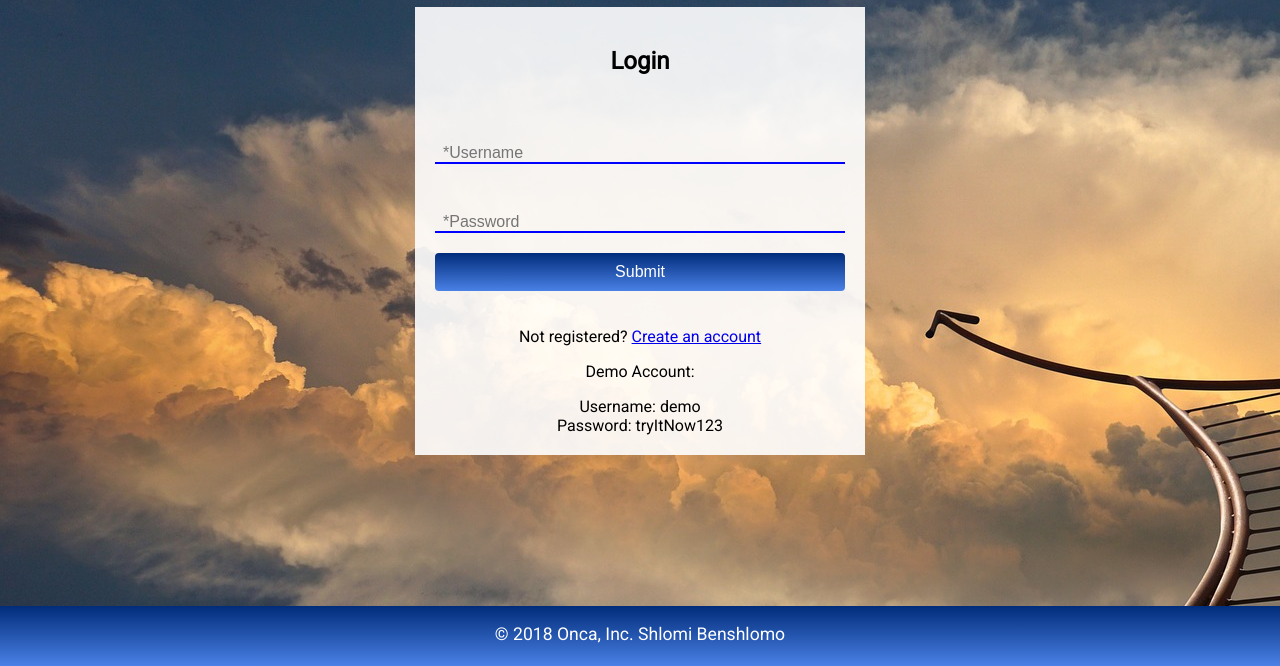
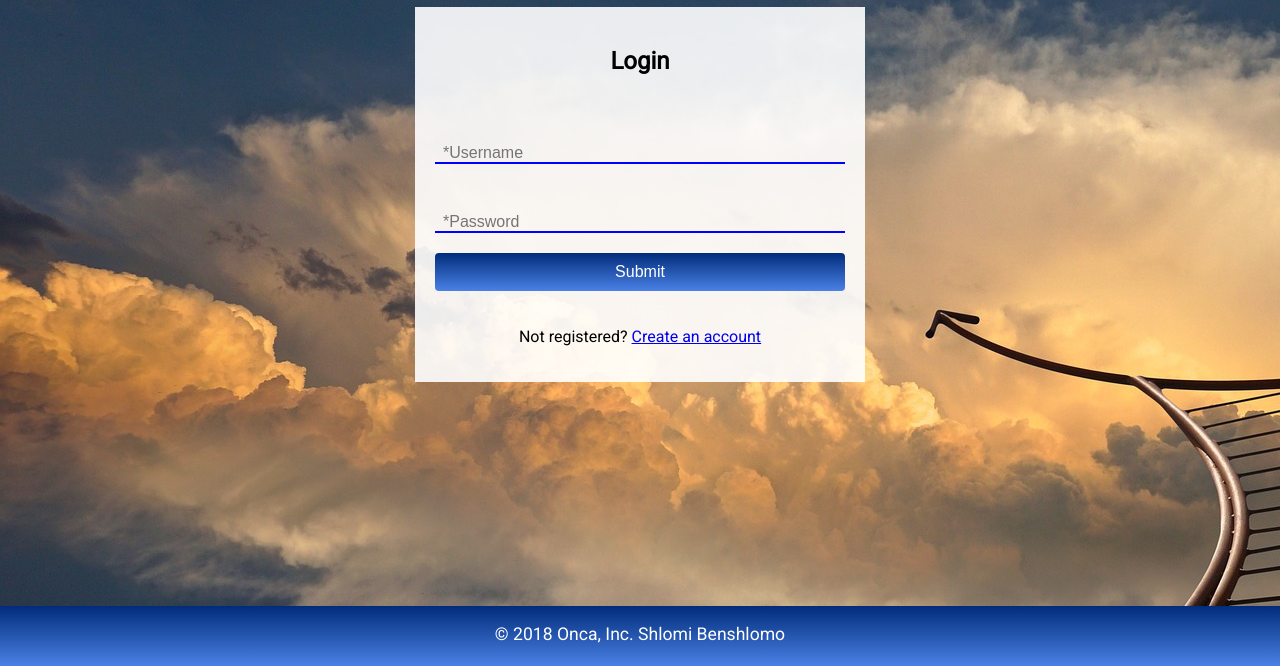
Before and after one commit to shlomibe21/project-copilot, a website: page public/login.html in a window 1280 px wide. Shown: the part 134-800 px from the top of the page. Drawn offline with nearby package versions, Linux system fonts and the light colour scheme.

Commit message:
Removed demo account info form login.html and updated the screenshot.

```diff
--- a/public/login.html
+++ b/public/login.html
@@ -42,15 +42,6 @@
                 <p>Not registered?
                     <a href="/register.html">Create an account</a>
                 </p>
-                <p>
-                    Demo Account:
-                </p>
-                <div>
-                    Username: demo
-                </div>
-                <div>
-                    Password: tryItNow123
-                </div>
             </div>
         </form>
     </main>
```
Also changed, not shown: 1 other file.
